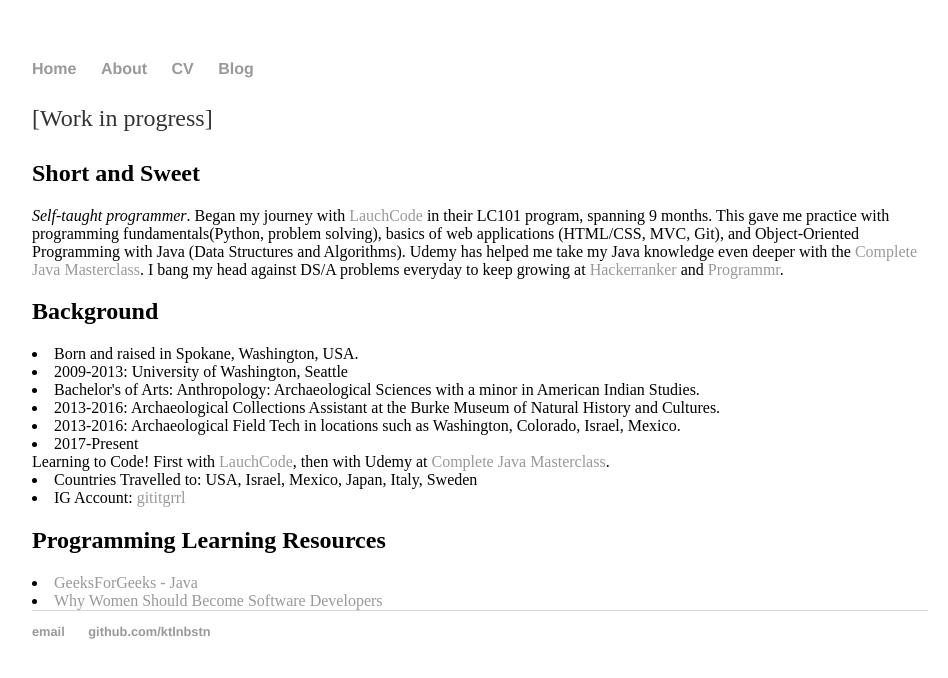
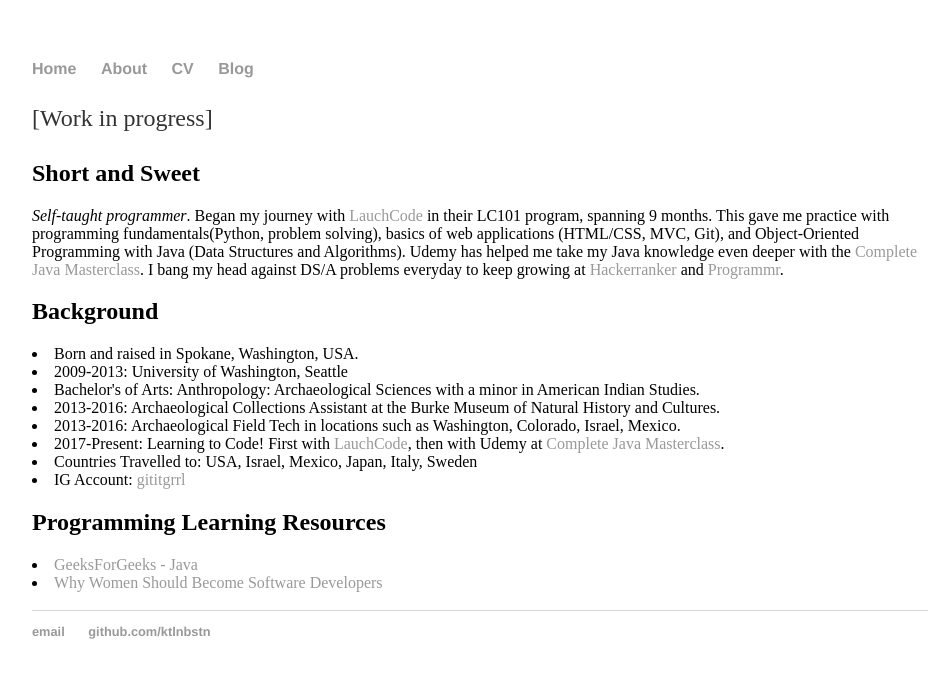
Before and after one commit to ktlnbstn/ktlnbstn.github.io, a Jekyll site: the page built from about/index.html, in a window 1280 px wide. Shown: the top 678 px of the page, without its empty margins (160-1108 px from the left). Built offline with Jekyll 4.4.1, drawn with Linux system fonts in a browser that asks for light colours.

Commit message:
fix formatting

```diff
--- a/about/index.html
+++ b/about/index.html
@@ -20,7 +20,7 @@
 	<li>Bachelor's of Arts: Anthropology: Archaeological Sciences with a minor in American Indian Studies.</li>
 	<li>2013-2016: Archaeological Collections Assistant at the Burke Museum of Natural History and Cultures. </li>
 	<li>2013-2016: Archaeological Field Tech in locations such as Washington, Colorado, Israel, Mexico.</li>
-	<li>2017-Present</li> Learning to Code! First with <a href="https://www.launchcode.org/lc101">LauchCode</a>, then with
+	<li>2017-Present: Learning to Code! First with <a href="https://www.launchcode.org/lc101">LauchCode</a>, then with
 	Udemy at <a href="https://www.udemy.com/java-the-complete-java-developer-course/">Complete Java Masterclass</a>.
 	<li>Countries Travelled to: USA, Israel, Mexico, Japan, Italy, Sweden</li>
 	<li>IG Account: <a href="https://www.instagram.com/gititgrrl/">gititgrrl</a></li>
@@ -28,6 +28,6 @@
 <h2>Programming Learning Resources</h2>
 	<li><a href="https://www.geeksforgeeks.org/java/">GeeksForGeeks - Java</a></li>
 	<li><a href="http://www.brightspot.com/blog/developer-life-why-women-should-become-software-developers">Why Women
-		Should Become Software Developers</a></li>
+		Should Become Software Developers</a></li></br>
 
 </div><!-- /.blurb -->
```
